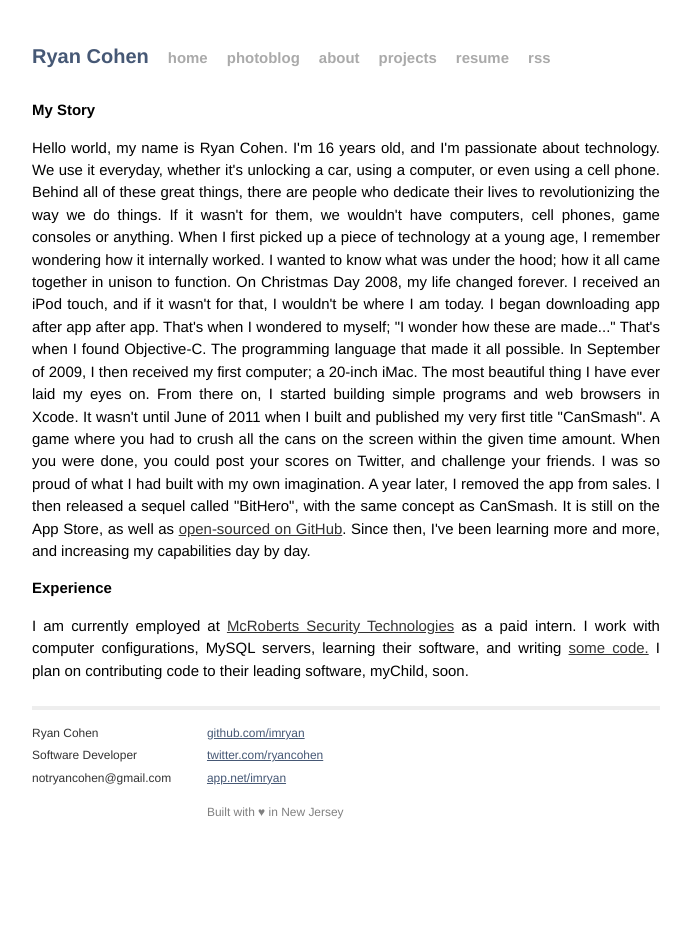
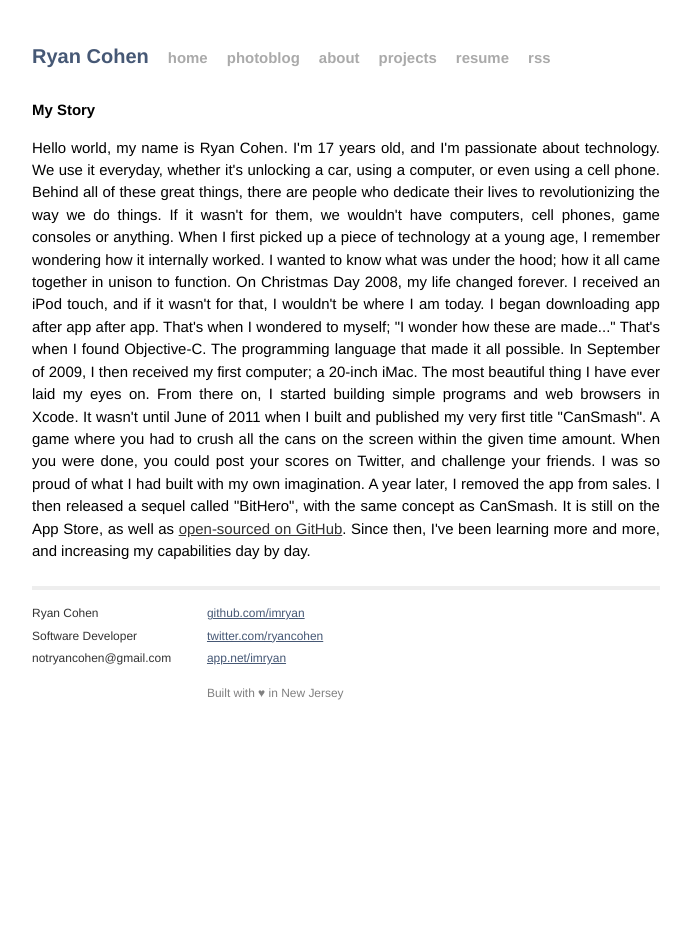
Before and after one commit to imryan/imryan.github.io, a Jekyll site: the page built from about/index.html, in a window 1280 px wide. Shown: the whole page, without its empty margins (294-985 px from the left). Built offline with Jekyll 4.4.1, drawn with Linux system fonts in a browser that asks for light colours; Markdown is read by kramdown in place of the engine named in the settings.

Commit message:
Update index.html

```diff
--- a/about/index.html
+++ b/about/index.html
@@ -16,7 +16,7 @@ h1, h2 {
 
   <h1>My Story</h1>
   <p>
-  Hello world, my name is Ryan Cohen. I'm 16 years old, and I'm passionate about technology. We use it everyday,
+  Hello world, my name is Ryan Cohen. I'm 17 years old, and I'm passionate about technology. We use it everyday,
   whether it's unlocking a car, using a computer, or even using a cell phone. Behind all of these great things, there
   are people who dedicate their lives to revolutionizing the way we do things. If it wasn't for them, we wouldn't
   have computers, cell phones, game consoles or anything. When I first picked up a piece of technology at a
@@ -34,10 +34,4 @@ h1, h2 {
   been learning more and more, and increasing my capabilities day by day.
   </p>
 
-  <h2>Experience</h2>
-  <p>
-  I am currently employed at <a href="http://mcrobertssecuritytechnologies.com/">McRoberts Security Technologies</a> as a paid intern. I work with computer configurations, MySQL servers, learning their software, and writing <a href="http://github.com/imryan/booker">some code.</a> I plan on contributing code to their leading
-software, myChild, soon.
-  </p>
-
 </div>
```
